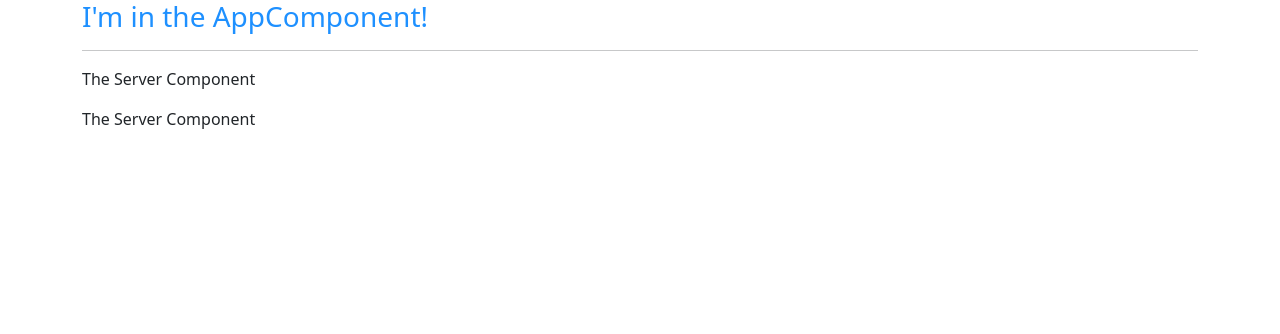
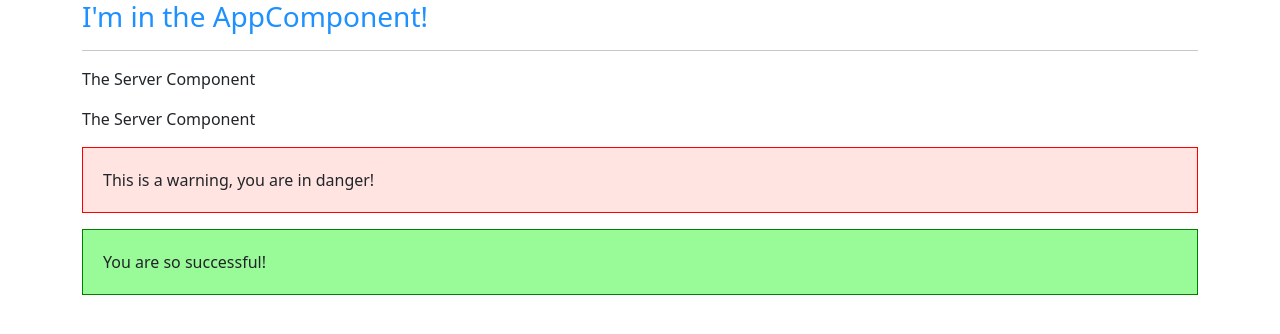
Before and after one commit to GangulyPriti/angular-application-001, an Angular app: page / in a window 1280 px wide. Shown: the top 334 px of the page. Built offline with nearby package versions, Linux system fonts and the light colour scheme.

Commit message:
basics of components - 2

```diff
--- a/src/app/app.component.html
+++ b/src/app/app.component.html
@@ -7,6 +7,8 @@
       <!-- <div app-servers></div>attribute selector changes -->
       <!-- <div class="app-servers"></div>class selector changes -->
       <!-- id selector does not support by angular -->
+      <app-warning-alert></app-warning-alert>
+      <app-success-alert></app-success-alert>
     </div>
   </div>
 </div>
--- a/src/app/app.module.ts
+++ b/src/app/app.module.ts
@@ -5,9 +5,11 @@
 import { AppComponent } from './app.component';
 import { ServerComponent } from './server/server.component';
 import { ServersComponent } from './servers/servers.component';
+import { WarningAlertComponent } from './warning-alert/warning-alert.component';
+import { SuccessAlertComponent } from './success-alert/success-alert.component';
 
 @NgModule({
-  declarations: [AppComponent, ServerComponent, ServersComponent],
+  declarations: [AppComponent, ServerComponent, ServersComponent, WarningAlertComponent, SuccessAlertComponent],
   imports: [BrowserModule, FormsModule],
   providers: [],
   bootstrap: [AppComponent],
--- /dev/null
+++ b/src/app/success-alert/success-alert.component.css
@@ -0,0 +1,5 @@
+p {
+  padding: 20px;
+  background-color: palegreen;
+  border: 1px solid green;
+}
--- /dev/null
+++ b/src/app/success-alert/success-alert.component.html
@@ -0,0 +1 @@
+<p>You are so successful!</p>
--- /dev/null
+++ b/src/app/warning-alert/warning-alert.component.html
@@ -0,0 +1 @@
+<p>warning-alert works!</p>
--- /dev/null
+++ b/src/app/warning-alert/warning-alert.component.ts
@@ -0,0 +1,16 @@
+import { Component } from '@angular/core';
+
+@Component({
+  selector: 'app-warning-alert',
+  template: ` <p>This is a warning, you are in danger!</p> `,
+  styles: [
+    `
+      p {
+        padding: 20px;
+        background-color: mistyrose;
+        border: 1px solid red;
+      }
+    `,
+  ],
+})
+export class WarningAlertComponent {}
```
Also changed, not shown: src/app/success-alert/success-alert.component.ts (added, +10 -0 lines), 2 other files (tests, documents, lock files or other folders).
